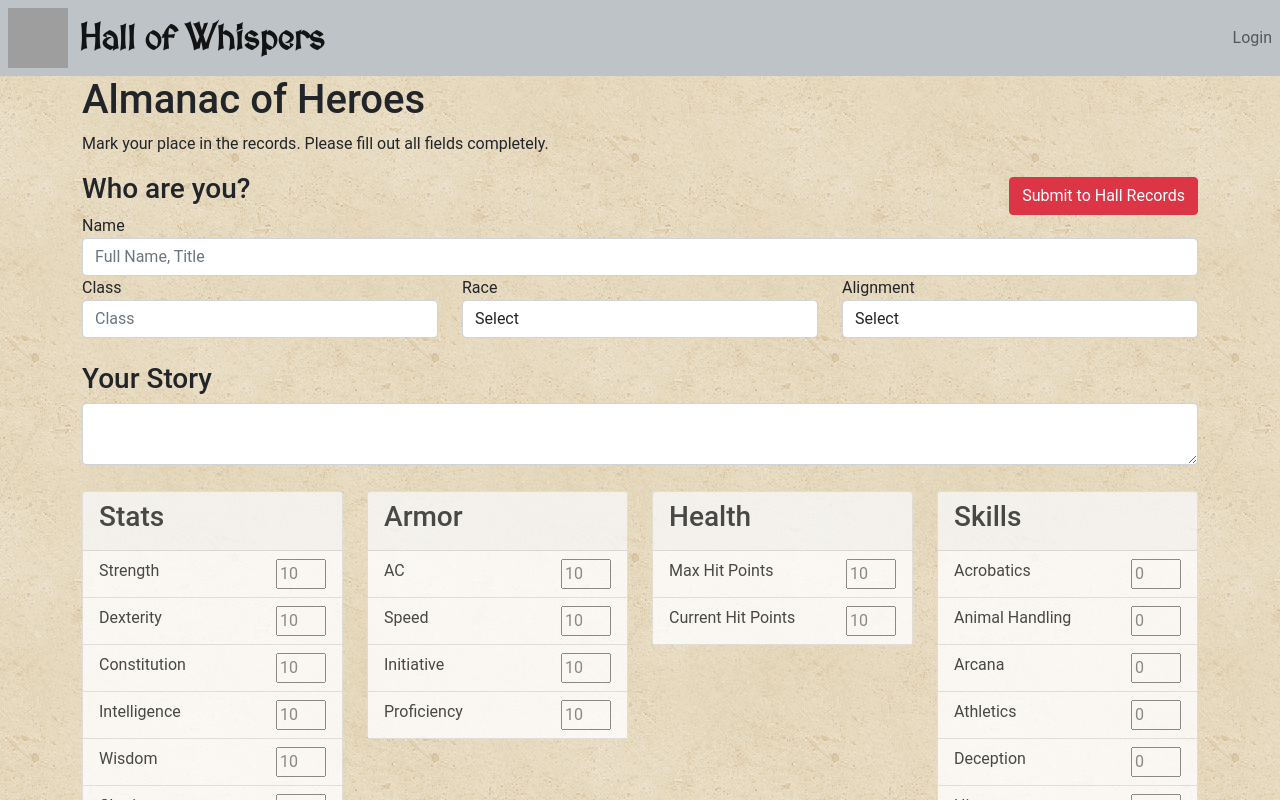
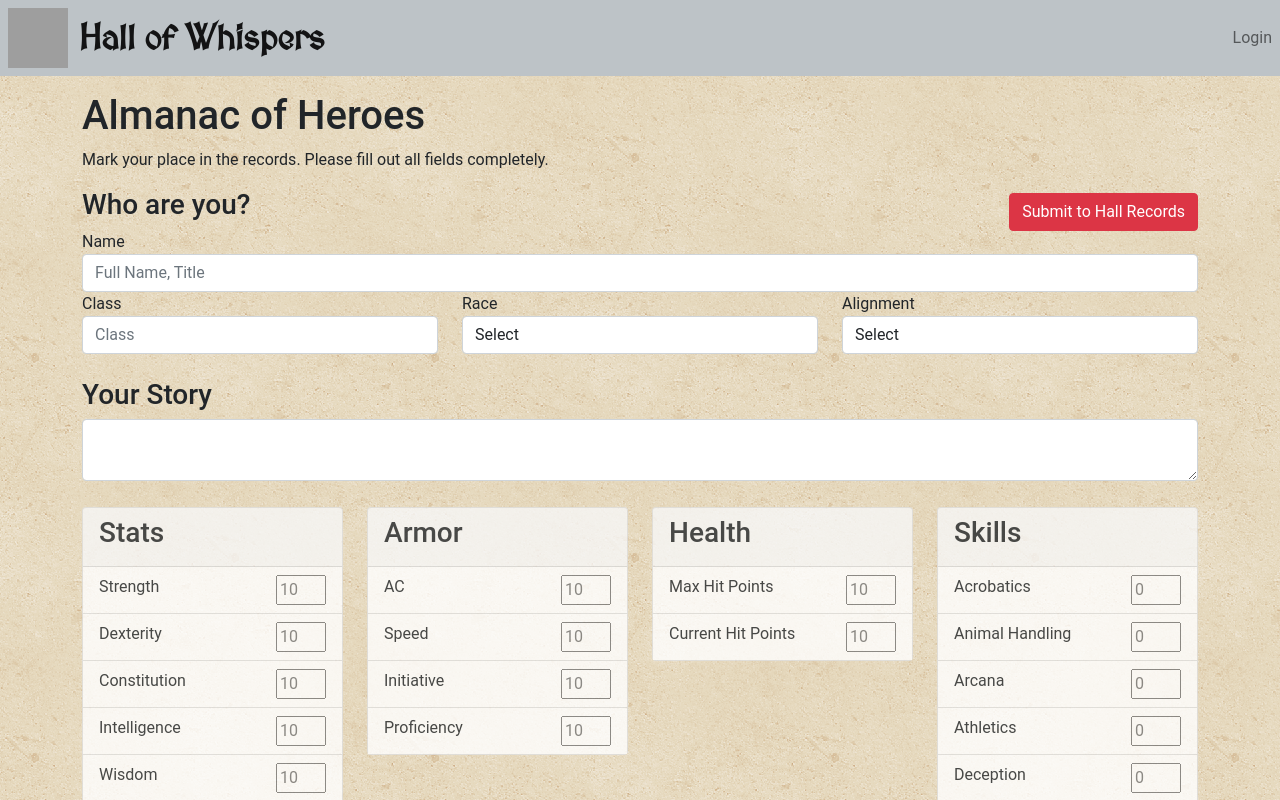
Before and after one commit to MikeFogz/HallofWhispers, a React (Create React App) app in the folder client/: page /character in a window 1280 px wide. Shown: the top 800 px of the page. Built offline with nearby package versions, Linux system fonts and the light colour scheme; no server answers; sample sign-in values are in the browser's storage; grey boxes are pictures that could not be loaded; some icons are missing.

Commit message:
box model

```diff
--- a/client/src/Pages/Character.css
+++ b/client/src/Pages/Character.css
@@ -1 +1,3 @@
-/* this is now not empty */
+.box-model {
+    margin-top: 1rem;
+}
--- a/client/src/Pages/Character.js
+++ b/client/src/Pages/Character.js
@@ -172,7 +172,7 @@ const Character = () => {
     <div>
       {/* This button is a placeholder for when create character is created */}
       {/* <button onClick={onClick}>Create Character</button> */}
-      <div className="container">
+      <div className="container box-model">
         <h1>Almanac of Heroes</h1>
         <p>Mark your place in the records. Please fill out all fields completely.</p>
         <button onClick={createCharacter} className="btn btn-danger" type="submit">Submit to Hall Records</button>
```
